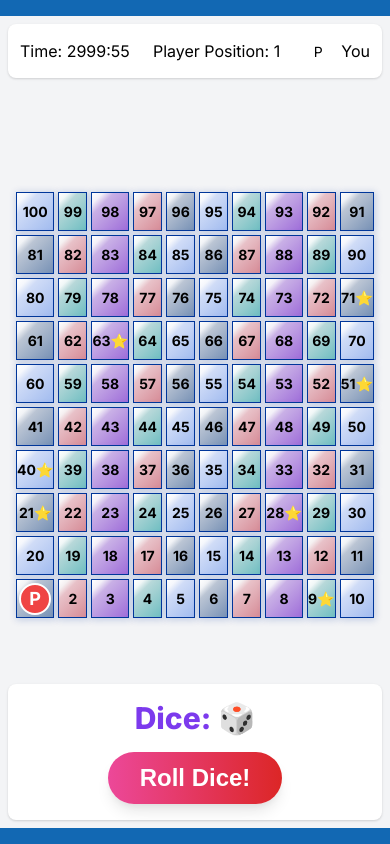
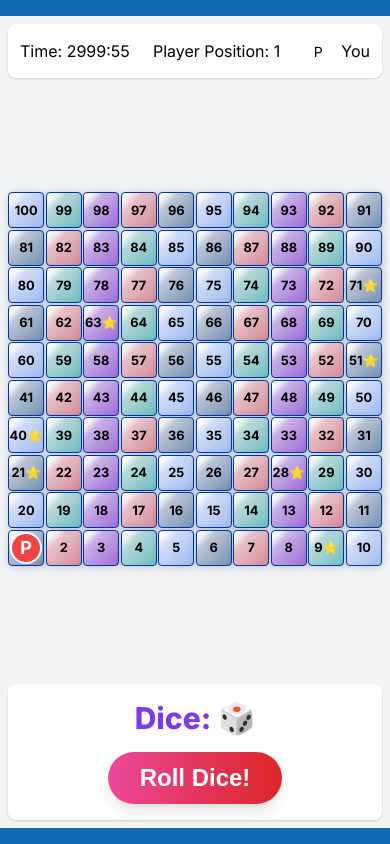
Before and after one commit to ogdevelpers/snake-and-ladder, a Next.js app: page /game in a window 390 px wide. Built offline with nearby package versions, Linux system fonts and the light colour scheme.

Commit message:
made board responsive

```diff
--- a/src/app/game/page.tsx
+++ b/src/app/game/page.tsx
@@ -13,12 +13,6 @@ const colorResolver = (cellNumber: number): string => {
     if (idx === 0) return 'white';
     return 'plain';
 };
-
-// pink: background: #D68B96;
-// plain : background: #7791B5;
-// purple: background: #9E6DD9;
-// teal : background: #6FBEC1;
-// white: background: #A1BBEF;
 
 
 
--- a/src/app/globals.css
+++ b/src/app/globals.css
@@ -630,45 +630,151 @@ body {
     }
 }
 
+/*
+  Base styles for the grid container.
+  - It's a 10x10 grid that maintains a square aspect ratio.
+  - Its size is constrained by both the viewport width and 70% of the viewport height.
+*/
+/* Board Grid */
+/* Mobile First - Base styles */
 .board-grid {
   display: grid;
   grid-template-columns: repeat(10, 1fr);
-    gap: 0.25rem;
+  gap: 0.5vw;
+  width: 95vw; /* Use almost full viewport width */
   max-width: 100%;
+  margin: 0 auto;
+}
+
+/* Individual board cells */
+.board-cell {
   aspect-ratio: 1 / 1;
-    width: calc(100vw - 32px); /* Adjusted for layout padding on mobile */
+  width: 100%;
+  display: flex;
+  align-items: center;
+  justify-content: center;
+  font-size: clamp(0.5rem, 1.5vw, 1.2rem); /* Responsive font size */
+  font-weight: 600;
+  background: linear-gradient(135deg, #f8f6ff 0%, #e6d7ff 15%, #c084fc 50%, #8b5cf6 100%);
+  box-shadow: 1.01px 1.01px 7.1px 1.01px rgba(0, 54, 154, 0.2);
+  border: 0.51px solid #00369A;
+  border-radius: 0.25rem;
+  transition: transform 0.2s ease;
 }
-@media (min-width: 640px) {
+
+.board-cell:hover {
+  transform: scale(1.05);
+}
+
+/* Small phones (320px - 480px) */
+@media (max-width: 480px) {
   .board-grid {
-        gap: 0.5rem;
-        width: 550px;
+    gap: 0.3vw;
+    width: 98vw;
   }
-}
-@media (min-width: 768px) {
-    .board-grid {
-        width: 650px;
-    }
-}
-@media (min-width: 1024px) {
-    .board-grid {
-        width: 750px;
+
+  .board-cell {
+    font-size: clamp(0.8rem, 1.2vw, 1.8rem);
   }
 }
 
+/* Large phones / Small tablets (481px - 640px) */
+@media (min-width: 481px) {
+  .board-grid {
+    gap: 0.4vw;
+    width: 90vw;
+    max-width: 600px;
+  }
+}
+
+/* Tablets (641px - 768px) */
+@media (min-width: 641px) {
+  .board-grid {
+    gap: 0.5vw;
+    width: 85vw;
+    max-width: 650px;
+  }
+
   .board-cell {
-    position: relative;
+    font-size: clamp(0.6rem, 1.8vw, 1rem);
+  }
+}
+
+/* Small laptops (769px - 1024px) */
+@media (min-width: 769px) {
+  .board-grid {
+    gap: 0.6vw;
+    width: 80vw;
+    max-width: 750px;
+  }
+
+  .board-cell {
+    font-size: clamp(0.7rem, 2vw, 1.1rem);
+  }
+}
+
+/* Laptops / Desktops (1025px - 1200px) */
+@media (min-width: 1025px) {
+  .board-grid {
+    gap: 0.7vw;
+    width: 75vw;
+    max-width: 850px;
+  }
+
+  .board-cell {
+    font-size: clamp(0.8rem, 2.2vw, 1.2rem);
+  }
+}
+
+/* Large desktops (1201px - 1440px) */
+@media (min-width: 1201px) {
+  .board-grid {
+    gap: 12px; /* Fixed gap instead of vw */
     width: 100%;
-    height: 10vw; /* Keep 10vw for responsiveness relative to viewport width for square cells */
-    display: flex;
-    align-items: center;
-    justify-content: center;
-    border: 1px solid #d1d5db;
-    box-shadow: 0 1px 2px 0 rgba(0, 0, 0, 0.05);
-    font-size: 0.875rem;
-    font-weight: 600;
-    background: linear-gradient(135deg, #f8f6ff 0%, #e6d7ff 15%, #c084fc 50%, #8b5cf6 100%);
-    box-shadow: 1.01px 1.01px 7.1px 1.01px #00369A33;
-    border: 0.51px solid #00369A
+    max-width: 1000px; /* Set to 1200px as requested */
+  }
+
+  .board-cell {
+    font-size: clamp(0.9rem, 1.5rem, 1.3rem); /* Adjusted for fixed width */
+  }
+}
+/* Extra large desktops (1441px - 1680px) */
+@media (min-width: 1441px) {
+  .board-grid {
+    gap: 1vw;
+    width: 65vw;
+    max-width: 1000px;
+  }
+
+  .board-cell {
+    font-size: clamp(1rem, 2.8vw, 1.4rem);
+  }
+}
+
+/* Ultra-wide screens (1681px+) */
+@media (min-width: 1681px) {
+  .board-grid {
+    gap: 1.2vw;
+    width: 60vw;
+    max-width: 1100px;
+  }
+
+  .board-cell {
+    font-size: clamp(1.1rem, 3vw, 1.5rem);
+  }
+}
+
+/* Viewport height constraint - never exceed 70% of screen height */
+@media (max-height: 600px) {
+  .board-grid {
+    width: min(95vw, 70vh);
+  }
+}
+
+@media (max-height: 800px) and (min-width: 768px) {
+  .board-grid {
+    width: min(80vw, 70vh);
+  }
 }
 
 /* Pink gradient board-cell */
```
Lines whose indentation alone changed are shown as unchanged.
